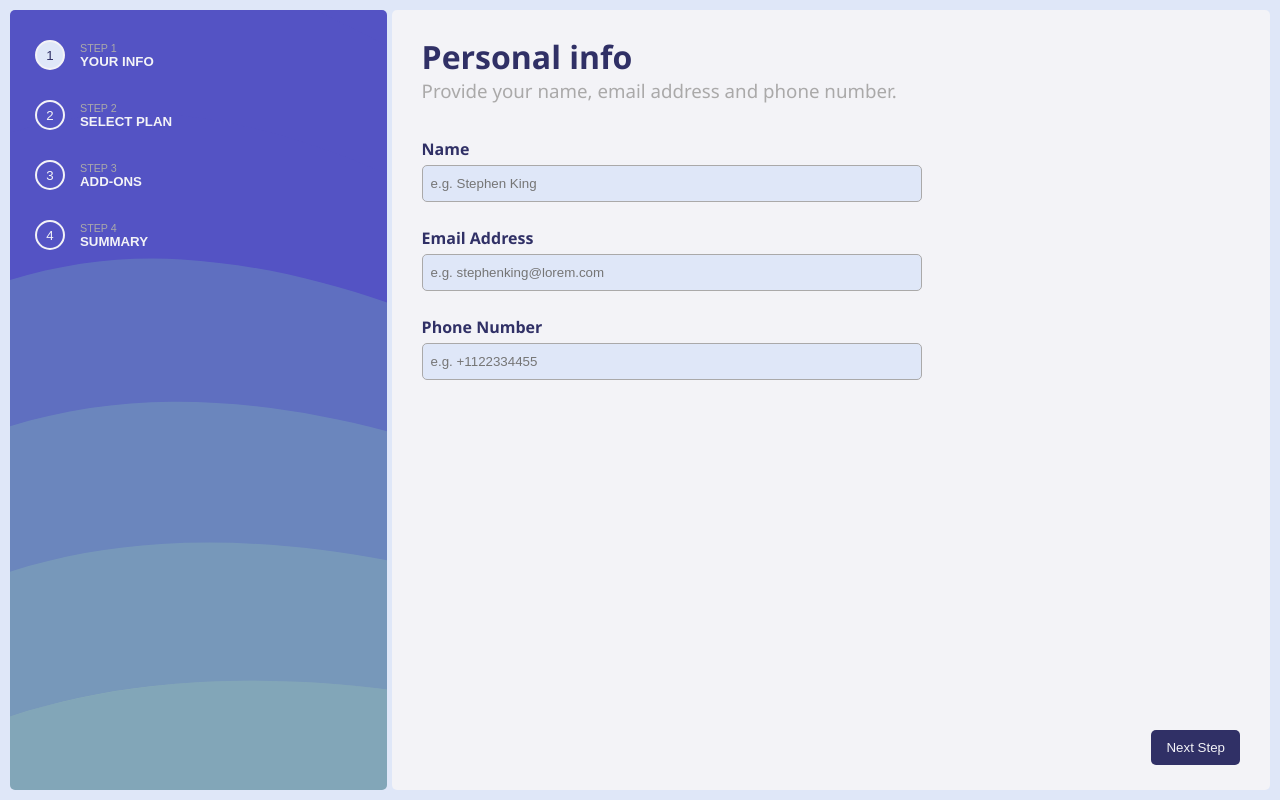
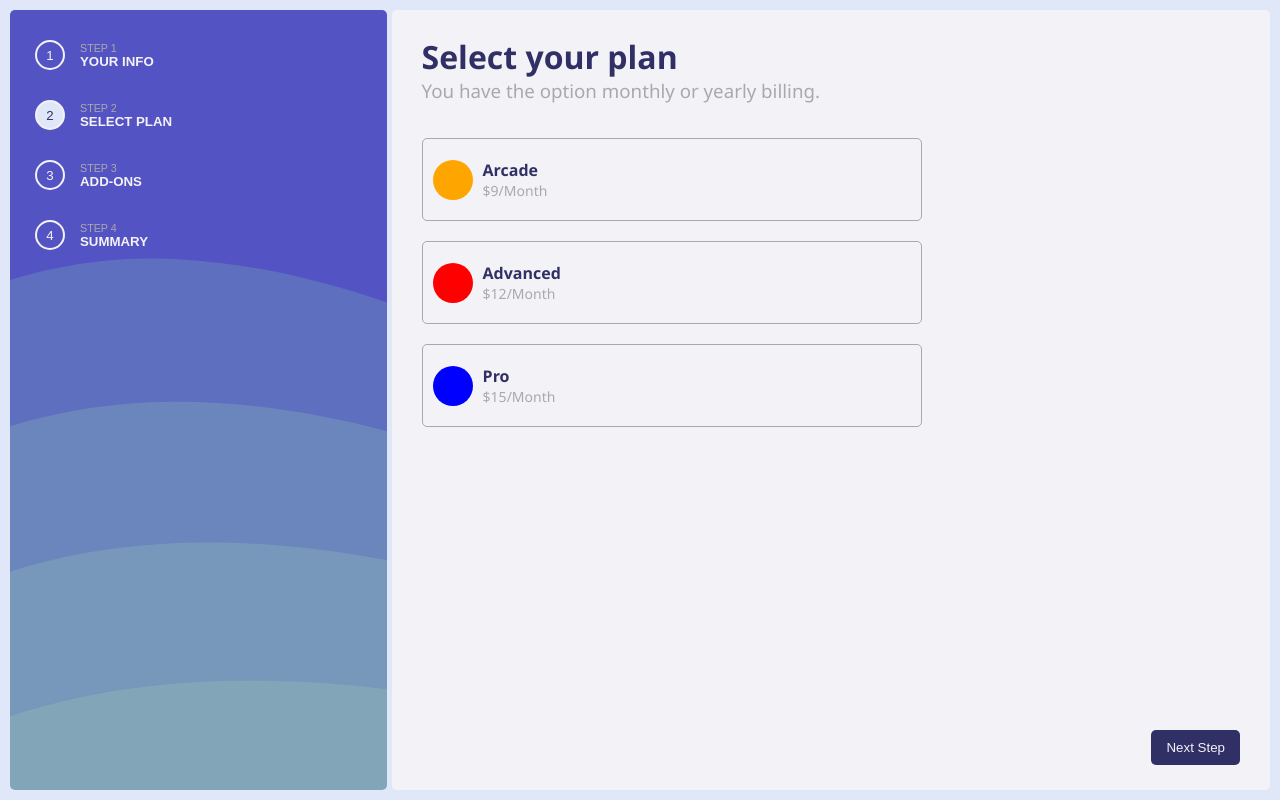
Before and after one commit to tomasleggire/Multi-Step-form-ts-react, a React (Create React App) app: page / in a window 1280 px wide. Both pictures are taken after a click on the button "Next Step". Built offline with nearby package versions, Linux system fonts and the light colour scheme.

Commit message:
avances en billing options

```diff
--- /dev/null
+++ b/src/components/PlanBillingOption.tsx
@@ -0,0 +1,29 @@
+import React from 'react';
+import '../styles/PlanBillingOption.css';
+import type { SetStateAction } from 'react';
+
+interface MyProps {
+  key: string;
+  name: string;
+  color: string;
+  value: number;
+  setPlanValue: React.Dispatch<SetStateAction<number>>;
+}
+
+export default function PlanBillingOption(props: MyProps) {
+  return (
+    <div
+      className="main-div-billing-option"
+      onClick={() => props.setPlanValue(props.value)}
+    >
+      <div
+        className="icon-billing-option"
+        style={{ background: props.color }}
+      ></div>
+      <div className="billing-option-text">
+        <p className="billing-option-name">{props.name}</p>
+        <p className="billing-option-value">${props.value}/Month</p>
+      </div>
+    </div>
+  );
+}
--- a/src/containers/StepsLayouts.tsx
+++ b/src/containers/StepsLayouts.tsx
@@ -1,5 +1,6 @@
 import React from 'react';
 import InputText from '../components/InputText';
+import PlanBillingOption from '../components/PlanBillingOption';
 import type { SetStateAction } from 'react';
 
 type Step = {
@@ -13,7 +14,6 @@ type Plan = {
   name: string;
   color: string;
   value: number;
-  selected: boolean;
 };
 
 interface MyProps {
@@ -26,7 +26,7 @@ interface MyProps {
   setPhoneNumber: React.Dispatch<SetStateAction<number>>;
   handleClickStep1: () => void;
   planBilling: Plan[];
-  setPlanValue: React.Dispatch<SetStateAction<number>>
+  setPlanValue: React.Dispatch<SetStateAction<number>>;
 }
 
 export default function StepsLayouts(props: MyProps) {
@@ -81,6 +81,17 @@ export default function StepsLayouts(props: MyProps) {
         <div>
           <h1>Select your plan</h1>
           <h3>You have the option monthly or yearly billing.</h3>
+          {props.planBilling.map((plan) => {
+            return (
+              <PlanBillingOption
+                key={plan.name}
+                name={plan.name}
+                color={plan.color}
+                value={plan.value}
+                setPlanValue={props.setPlanValue}
+              />
+            );
+          })}
         </div>
         <button className="form-btn" type="button">
           Next Step
--- a/src/hooks/useSteps.tsx
+++ b/src/hooks/useSteps.tsx
@@ -1,4 +1,4 @@
-import { use, useState } from 'react';
+import { useState } from 'react';
 
 export default function useSteps() {
   const [name, setName] = useState<string>('');
@@ -75,7 +75,6 @@ export default function useSteps() {
     name: string;
     color: string;
     value: number;
-    selected: boolean;
   };
 
   const planBilling: Plan[] = [
@@ -83,41 +82,38 @@ export default function useSteps() {
       name: 'Arcade',
       color: 'orange',
       value: 9,
-      selected: true,
     },
     {
       name: 'Advanced',
       color: 'red',
       value: 12,
-      selected: false,
     },
     {
       name: 'Pro',
       color: 'blue',
       value: 15,
-      selected: false,
     },
   ];
 
   const handleClickStep1 = (): void => {
-    let res: boolean = false;
-    const regexName = /^[a-zA-Z\s]+$/;
-    const regexEmail = /^[A-Za-z0-9._%+-]+@[A-Za-z0-9.-]+\.[A-Za-z]{2,}$/;
-    const numberTest = phoneNumber?.toString();
-    if (
-      regexName.test(name) &&
-      regexEmail.test(email) &&
-      numberTest?.length == 10
-    ) {
-      res = true;
-    } else {
-      console.log('Alguno de los campos del step uno es invalido');
-    }
-    if (res) {
-      setStateStepOne({ selected: false, completed: true });
-      setStateStepTwo({ selected: true, completed: false });
-      console.log(fullOrder);
-    }
+    // let res: boolean = false;
+    // const regexName = /^[a-zA-Z\s]+$/;
+    // const regexEmail = /^[A-Za-z0-9._%+-]+@[A-Za-z0-9.-]+\.[A-Za-z]{2,}$/;
+    // const numberTest = phoneNumber?.toString();
+    // if (
+    //   regexName.test(name) &&
+    //   regexEmail.test(email) &&
+    //   numberTest?.length == 10
+    // ) {
+    //   res = true;
+    // } else {
+    //   console.log('Alguno de los campos del step uno es invalido');
+    // }
+    // if (res) {
+    setStateStepOne({ selected: false, completed: true });
+    setStateStepTwo({ selected: true, completed: false });
+    console.log(fullOrder);
+    // }
   };
 
   return {
--- /dev/null
+++ b/src/styles/PlanBillingOption.css
@@ -0,0 +1,38 @@
+.main-div-billing-option {
+  font-family: 'Segoe UI', Tahoma, Geneva, Verdana, sans-serif;
+  max-width: 500px;
+  border: 1px solid var(--gray);
+  min-height: auto;
+  margin-bottom: 20px;
+  cursor: pointer;
+  display: flex;
+  justify-content: flex-start;
+  align-items: center;
+  padding: 20px 10px;
+  border-radius: 5px;
+}
+
+.icon-billing-option {
+  width: 40px;
+  height: 40px;
+  border-radius: 50%;
+}
+
+.billing-option-text {
+  display: flex;
+  flex-direction: column;
+  justify-content: center;
+  align-items: flex-start;
+  margin-left: 10px;
+}
+
+.billing-option-name {
+  color: var(--principal-text);
+  font-size: 16px;
+  font-weight: 700;
+}
+
+.billing-option-value {
+  color: var(--gray);
+  font-size: 14px;
+}
```
